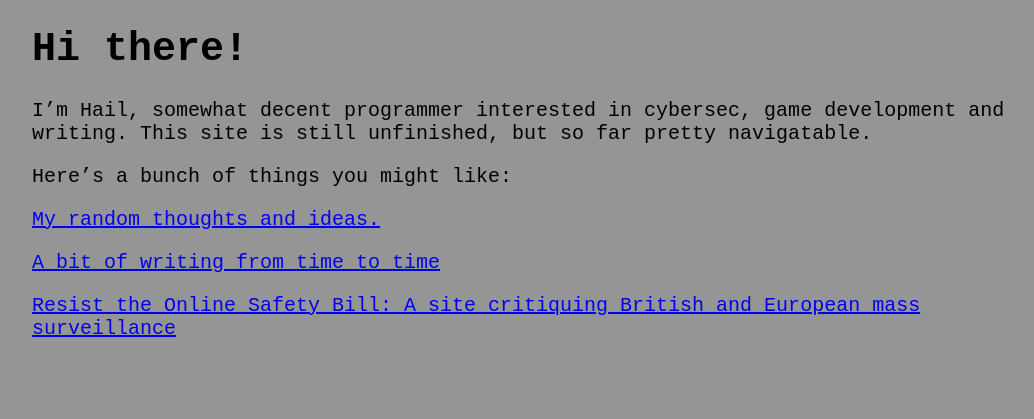
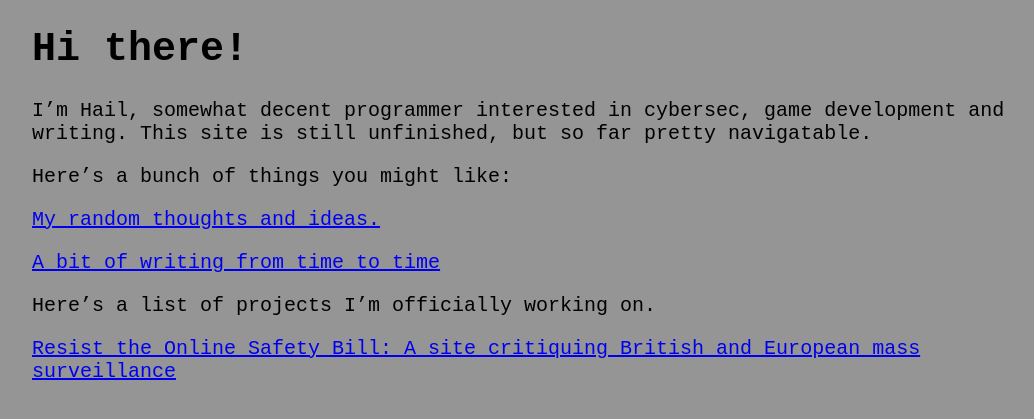
Before and after one commit to CrazycatASG/crazycatasg.github.io, a Jekyll site: the page built from index.md, in a window 1280 px wide. Shown: the top 419 px of the page, without its empty margins (108-1142 px from the left). Built offline with Jekyll 4.4.1, drawn with Linux system fonts in a browser that asks for light colours.

Commit message:
Update index.md

```diff
--- a/index.md
+++ b/index.md
@@ -13,4 +13,6 @@ Here's a bunch of things you might like:
 
 [A bit of writing from time to time](things_you_might_like\literature) <br>
 
+Here's a list of projects I'm officially working on.
+
 [Resist the Online Safety Bill: A site critiquing British and European mass surveillance](https://crazycatasg.github.io/anti-osa/)
```
